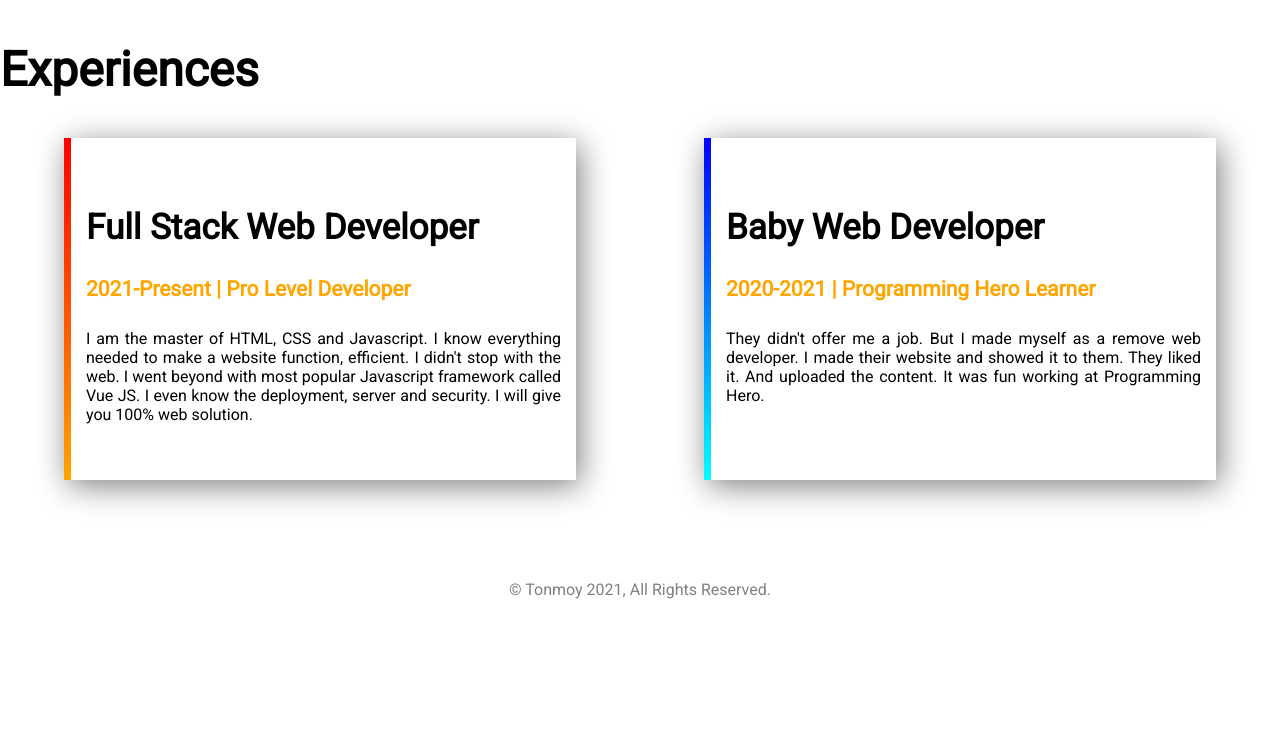
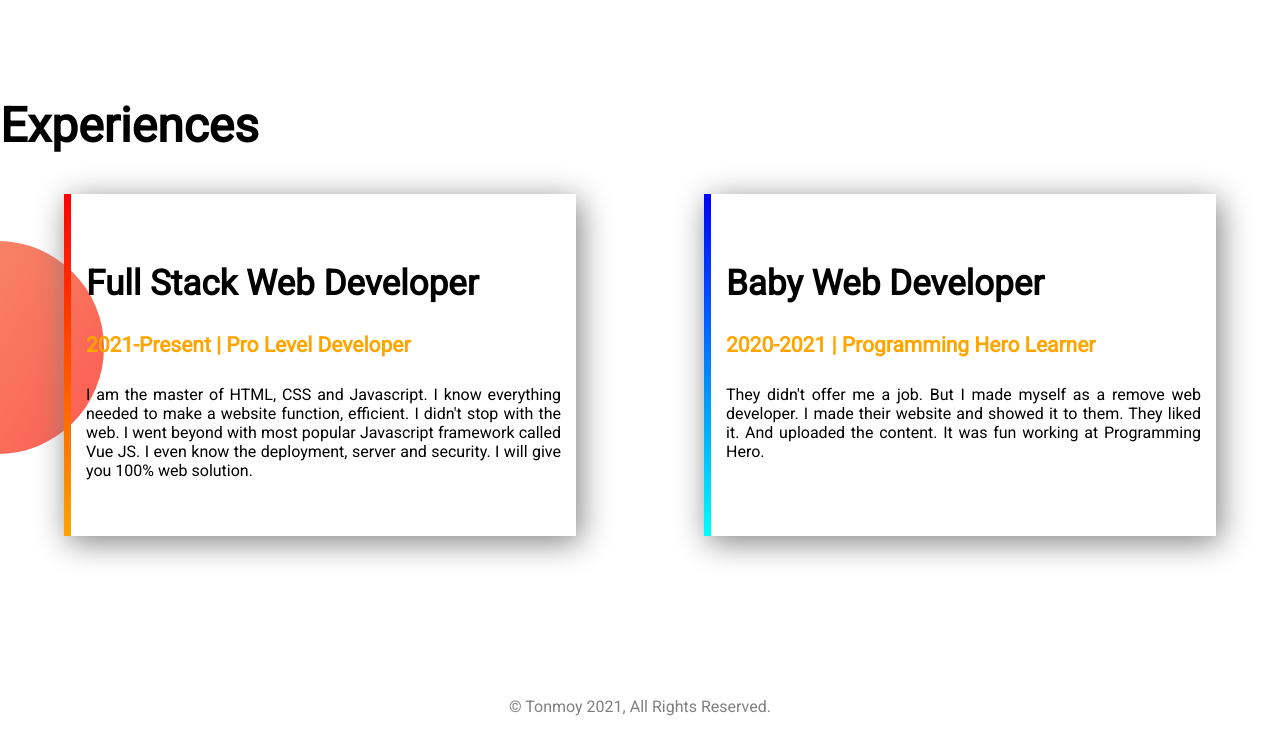
Before and after one commit to rzaman-dev/portfolio-website, a plain HTML site: page index.html in a window 1280 px wide. Shown: the part 1103-1835 px from the top of the page. Before the commit the page ends 1718 px from the top, so only its background shows below. Drawn offline with Linux system fonts and the light colour scheme.

Commit message:
finalize complete

```diff
--- a/style.css
+++ b/style.css
@@ -91,3 +91,13 @@ footer p{
     text-align: center;
     color: gray;
 }
+
+.experiences-area{
+    background-image: url(img/exp-bg.png);
+    background-repeat: no-repeat;
+    background-position: left;
+}
+
+section{
+    height: 500px;
+}
```
Also changed, not shown: index.html (+1 -1 lines).
